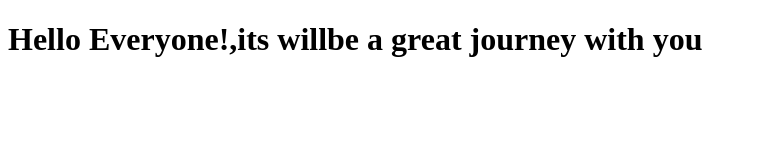
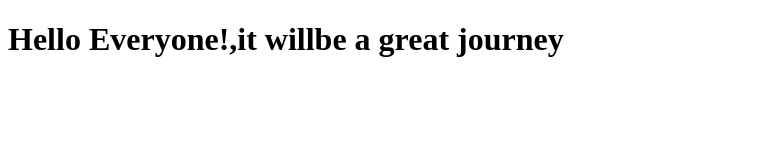
Before and after one commit to chanduhub123/HelloWorld, a plain HTML site: page site/index.html in a window 1280 px wide. Shown: the whole page, without its empty margins (0-757 px from the left). Drawn offline with Linux system fonts and the light colour scheme.

Commit message:
just a small addition

```diff
--- a/site/index.html
+++ b/site/index.html
@@ -6,6 +6,6 @@
 	<title>hello Everyone!</title>
 </head>
 <body>
-<h1>Hello Everyone!,its willbe a great journey with you </h1>
+<h1>Hello Everyone!,it willbe a great journey </h1>
 </body>
 </html>
```
